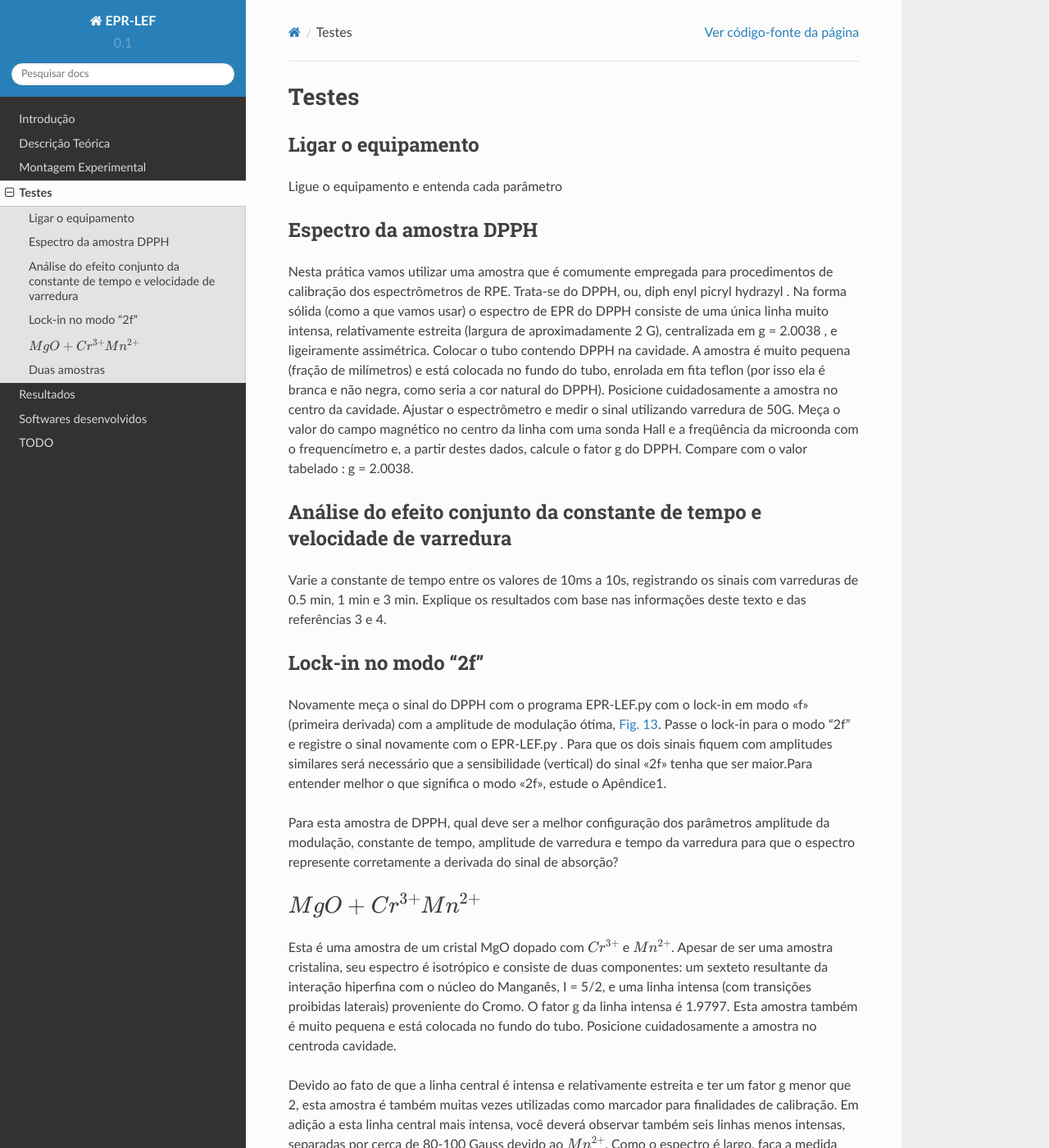
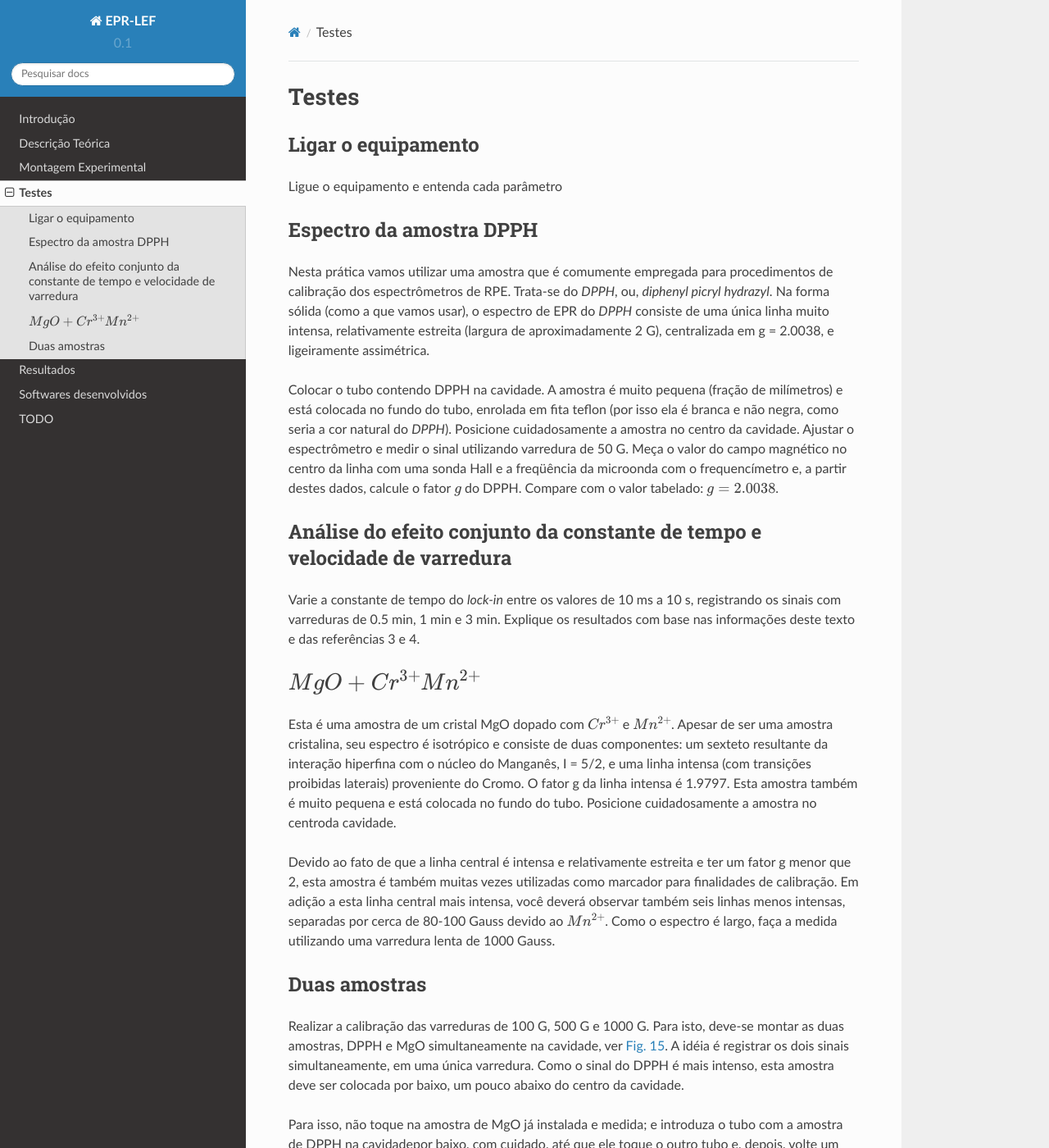
Before and after one commit to heitorPB/EPR-LEF, a Sphinx documentation site: the page built from doc/testes.rst, in a window 1280 px wide and 1400 px high. Shown: the whole window at 82% size. Built offline with Sphinx 7.4.7 and the Read the Docs theme 2.0.0, drawn with Linux system fonts in a browser that asks for light colours.

Commit message:
DOC pequenas modificacoes em testes.rst

```diff
--- a/doc/TODO.rst
+++ b/doc/TODO.rst
@@ -39,6 +39,8 @@ DOC:
 
 	colocar como apendice, ou na documentacao do hardware desenvolvivo, os documentos referentes ao modulo RS232 e ADC. além do Arduino da Circuitar
 
+        Testes:
+                segunda parte, sobre o efeito das constantes de tempo, falar da porra das referencias 3 e 4.
 python:
 	reduzir delay pra 1 ms ou menos
 
--- a/doc/conf.py
+++ b/doc/conf.py
@@ -209,7 +209,7 @@ html_static_path = ['_static']
 
 # If true, links to the reST sources are added to the pages.
 #
-# html_show_sourcelink = True
+html_show_sourcelink = False
 
 # If true, "Created using Sphinx" is shown in the HTML footer. Default is True.
 #
@@ -273,8 +273,7 @@ latex_elements = {
                                   pdfkeywords={Trambolhino, EPR, LEF},
                                   pdfproducer={Sphinx and Latex with hyperref},
                                   pdfcreator={pdflatex}
-                                  }
-                     ''',
+                                  }''',
 
      # Latex figure (float) alignment
      #
--- a/doc/testes.rst
+++ b/doc/testes.rst
@@ -12,40 +12,30 @@ Espectro da amostra DPPH
 ------------------------
 
 Nesta prática vamos utilizar uma amostra que é comumente empregada para
-procedimentos de calibração dos espectrômetros de RPE. Trata-se do DPPH,
-ou, diph enyl picryl hydrazyl . Na forma sólida (como a que vamos usar)
-o espectro de EPR do DPPH consiste de uma única linha muito intensa,
+procedimentos de calibração dos espectrômetros de RPE. Trata-se do *DPPH*,
+ou, *diphenyl picryl hydrazyl*. Na forma sólida (como a que vamos usar),
+o espectro de EPR do *DPPH* consiste de uma única linha muito intensa,
 relativamente estreita (largura de aproximadamente 2 G), centralizada em
-g = 2.0038 , e ligeiramente assimétrica. Colocar o tubo contendo DPPH na
+g = 2.0038, e ligeiramente assimétrica.
+
+Colocar o tubo contendo DPPH na
 cavidade. A amostra é muito pequena (fração de milímetros) e está colocada
 no fundo do tubo, enrolada em fita teflon (por isso ela é branca e não
-negra, como seria a cor natural do DPPH). Posicione cuidadosamente a amostra
+negra, como seria a cor natural do *DPPH*). Posicione cuidadosamente a amostra
 no centro da cavidade. Ajustar o espectrômetro e medir o sinal utilizando
-varredura de 50G. Meça o valor do campo magnético no centro da linha com uma
+varredura de 50 G. Meça o valor do campo magnético no centro da linha com uma
 sonda Hall e a freqüência da microonda com o frequencímetro e, a partir
-destes dados, calcule o fator g do DPPH. Compare com o valor tabelado : g =  2.0038.
+destes dados, calcule o fator :math:`g` do DPPH.
+Compare com o valor tabelado: :math:`g =  2.0038`.
+
 
 Análise do efeito conjunto da constante de tempo e velocidade de varredura
 --------------------------------------------------------------------------
 
-Varie a constante de tempo entre os valores de 10ms a 10s, registrando os
-sinais com varreduras de 0.5 min, 1 min e 3 min. Explique os resultados
-com base nas informações deste texto e das referências 3 e 4.
+Varie a constante de tempo do *lock-in* entre os valores de 10 ms a 10 s,
+registrando os sinais com varreduras de 0.5 min, 1 min e 3 min. Explique os
+resultados com base nas informações deste texto e das referências 3 e 4.
 
-Lock-in no modo “2f”
---------------------
-
-Novamente meça o sinal do DPPH com o programa EPR-LEF.py com o lock-in em modo
-"f" (primeira derivada) com a amplitude de modulação ótima,
-:numref:`fig_lockin`. Passe o lock-in para o modo “2f” e registre o sinal
-novamente com o EPR-LEF.py . Para que os dois sinais fiquem com amplitudes
-similares será necessário que a sensibilidade (vertical) do sinal "2f" tenha
-que ser maior.Para entender melhor o que significa o modo "2f", estude o Apêndice1.
-
-Para esta amostra de DPPH, qual deve ser a melhor configuração dos
-parâmetros amplitude da modulação, constante de tempo, amplitude de varredura
-e tempo da varredura para que o espectro represente corretamente a derivada do
-sinal de absorção?
 
 :math:`MgO + Cr^{3+} Mn^{2+}`
 ------------------------------
@@ -65,6 +55,7 @@ intensa, você deverá observar também seis linhas menos intensas, separadas po
 cerca de 80-100 Gauss devido ao :math:`Mn^{2+}`. Como o espectro é largo, faça
 a medida utilizando uma varredura lenta de 1000 Gauss.
 
+
 Duas amostras
 -------------
 
```
